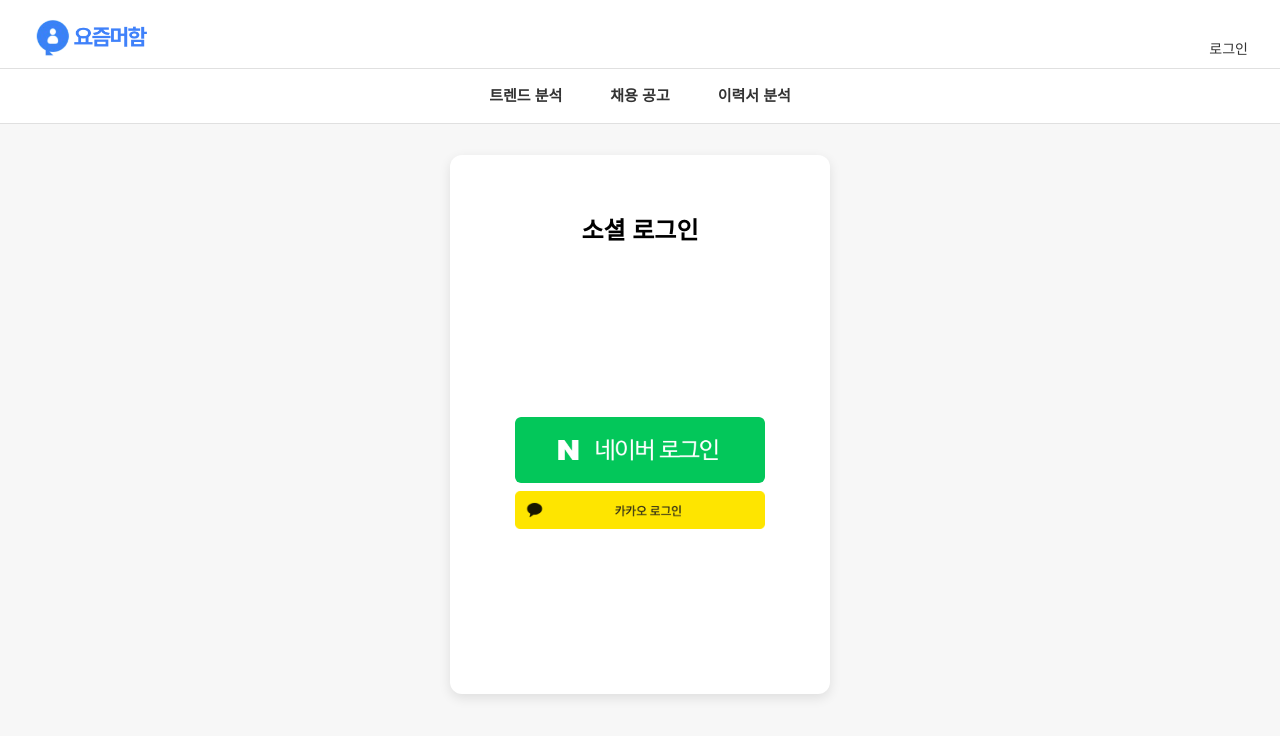
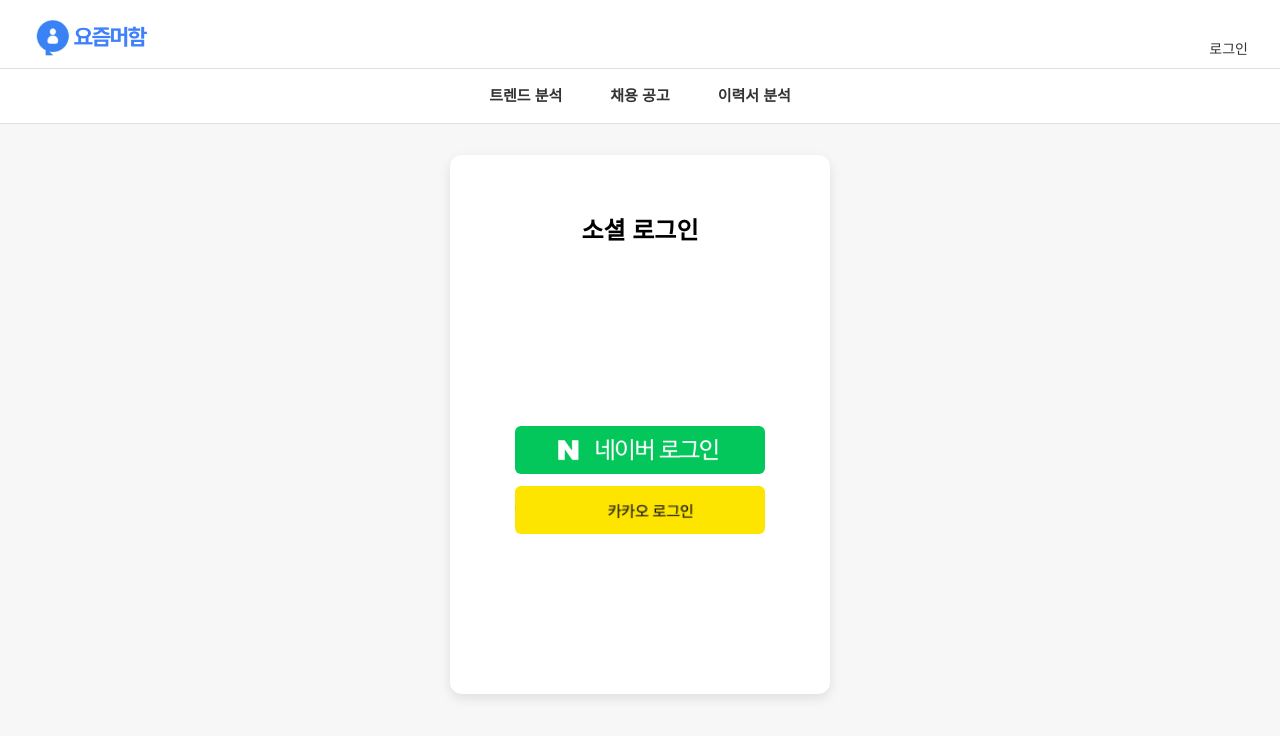
Before and after one commit to sjs4273/Job-Navigator, a React (Vite) app in the folder frontend/: page /login in a window 1280 px wide. Shown: the top 736 px of the page. Built offline with nearby package versions, Linux system fonts and the light colour scheme; no server answers; a web font is replaced by a local one.

Commit message:
feat: 로그인 UI변경

```diff
--- a/frontend/src/components/SocialLoginButton.css
+++ b/frontend/src/components/SocialLoginButton.css
@@ -1,4 +1,4 @@
-/* 로그인 박스 */
+/* ✅ 로그인 컨테이너 */
 .social-login-wrapper {
   max-width: 250px;
   margin: 100px auto;
@@ -9,39 +9,33 @@
   gap: 12px;
 }
 
-/* 공통 버튼 */
+/* ✅ 공통 버튼 스타일 */
 .social-button {
+  width: 250px;         /* 구글 버튼 기준 */
+  height: 48px;
   display: flex;
   align-items: center;
   justify-content: center;
-  gap: 8px;
-  position: relative;
-  height: 48px;
-  font-size: 14px;
-  font-weight: bold;
-  border-radius: 6px;
-  cursor: pointer;
   border: none;
   padding: 0;
   background: none;
+  border-radius: 6px;
+  overflow: hidden;     /* 이미지가 버튼 크기에 딱 맞도록 자르기 */
+  cursor: pointer;
 }
 
-/* 네이버 */
+/* ✅ 네이버 이미지 버튼 */
 .naver-img-button {
   width: 100%;
-  height: auto;
-  object-fit: contain;
-  border-radius: 6px;
+  height: 100%;
+  object-fit: cover;    /* 이미지 비율 맞춤 및 꽉 채우기 */
 }
 
-
-
-
-/* 카카오 */
+/* ✅ 카카오 이미지 버튼 */
 .kakao-img-button {
   width: 100%;
-  height: auto;
-  object-fit: contain;
+  height: 100%;
+  object-fit: cover;
 }
 
-/* 구글은 직접 렌더링되므로 별도 스타일링 필요 없음 */
+/* ✅ 구글 버튼은 SDK가 직접 렌더링하므로 별도 스타일 필요 없음 */
--- a/frontend/src/components/SocialLoginButton.jsx
+++ b/frontend/src/components/SocialLoginButton.jsx
@@ -13,11 +13,9 @@
 
   useEffect(() => {
     const queryParams = new URLSearchParams(window.location.search);
-
-    // ✅ 공통 사전 처리: 기존 유저 정보 제거
     localStorage.removeItem("userInfo");
 
-    // ✅ 네이버 로그인 처리 (인가코드 방식)
+    // 네이버
     const naverCode = queryParams.get("code");
     const naverState = queryParams.get("state");
 
@@ -30,28 +28,24 @@
         .then(async (res) => {
           if (!res.ok) {
             const error = await res.json();
-            console.error("❌ 네이버 로그인 실패:", error);
             alert("네이버 로그인 실패: " + (error.detail || "알 수 없는 오류"));
             navigate("/login");
             return;
           }
-
           const user = await res.json();
-          console.log("✅ 네이버 로그인 응답:", user);
           localStorage.setItem("access_token", user.access_token);
           localStorage.setItem("userInfo", JSON.stringify(user));
           setUserInfo(user);
           navigate("/");
         })
-        .catch((err) => {
-          console.error("❌ 네이버 로그인 네트워크 오류:", err);
+        .catch(() => {
           alert("네이버 로그인 중 네트워크 오류 발생");
           navigate("/login");
         });
       return;
     }
 
-    // ✅ 카카오 로그인 처리
+    // 카카오
     const kakaoCode = queryParams.get("code");
     if (kakaoCode && !naverState) {
       fetch(`${API_BASE_URL}/api/v1/auth/kakao-login`, {
@@ -62,28 +56,24 @@
         .then(async (res) => {
           if (!res.ok) {
             const error = await res.json();
-            console.error("❌ 카카오 로그인 실패:", error);
             alert("카카오 로그인 실패: " + (error.detail || "알 수 없는 오류"));
             navigate("/login");
             return;
           }
-
           const user = await res.json();
-          console.log("✅ 카카오 로그인 응답:", user);
           localStorage.setItem("access_token", user.access_token);
           localStorage.setItem("userInfo", JSON.stringify(user));
           setUserInfo(user);
           navigate("/");
         })
-        .catch((err) => {
-          console.error("❌ 카카오 로그인 네트워크 오류:", err);
+        .catch(() => {
           alert("카카오 로그인 중 네트워크 오류 발생");
           navigate("/login");
         });
       return;
     }
 
-    // ✅ 구글 로그인 초기화
+    // 구글
     if (window.google && GOOGLE_CLIENT_ID) {
       window.google.accounts.id.initialize({
         client_id: GOOGLE_CLIENT_ID,
@@ -94,38 +84,8 @@
         { theme: "outline", size: "large", width: "250" }
       );
     }
-
-    // ✅ 토큰 기반 로그인 유지 처리
-    const token = queryParams.get("token");
-    if (token) {
-      localStorage.setItem("access_token", token);
-      fetch(`${API_BASE_URL}/api/v1/auth/verify-token`, {
-        method: "GET",
-        headers: { Authorization: `Bearer ${token}` },
-      })
-        .then(async (res) => {
-          if (!res.ok) {
-            const error = await res.json();
-            console.error("❌ 토큰 인증 실패:", error);
-            alert("로그인 세션이 만료되었거나 유효하지 않습니다.");
-            navigate("/login");
-            return;
-          }
-
-          const user = await res.json();
-          console.log("✅ 토큰 인증 응답:", user);
-          localStorage.setItem("userInfo", JSON.stringify(user));
-          setUserInfo(user);
-          navigate("/");
-        })
-        .catch((err) => {
-          console.error("❌ 인증 요청 실패:", err);
-          navigate("/login");
-        });
-    }
   }, []);
 
-  // ✅ 구글 로그인 콜백
   const handleGoogleLogin = async (response) => {
     const id_token = response.credential;
     try {
@@ -137,31 +97,27 @@
 
       if (!res.ok) {
         const error = await res.json();
-        console.error("❌ 구글 로그인 실패:", error);
         alert("구글 로그인 실패: " + (error.detail || "알 수 없는 오류"));
         return;
       }
 
       const data = await res.json();
-      console.log("✅ 구글 로그인 응답:", data);
       localStorage.setItem("access_token", data.access_token);
       localStorage.setItem("userInfo", JSON.stringify(data));
       setUserInfo(data);
       navigate("/");
-    } catch (err) {
-      console.error("❌ 구글 로그인 네트워크 오류:", err);
+    } catch {
+      alert("구글 로그인 중 네트워크 오류 발생");
     }
   };
 
-  // ✅ 카카오 로그인 요청
   const handleKakaoLogin = () => {
     const kakaoAuthUrl = `https://kauth.kakao.com/oauth/authorize?client_id=${KAKAO_CLIENT_ID}&redirect_uri=${KAKAO_REDIRECT_URI}&response_type=code&prompt=login`;
     window.location.href = kakaoAuthUrl;
   };
 
-  // ✅ 네이버 로그인 요청
   const handleNaverLogin = () => {
-    const state = crypto.randomUUID(); // CSRF 방지용
+    const state = crypto.randomUUID();
     const redirectUri = `${window.location.origin}/login`;
     const naverAuthUrl = `https://nid.naver.com/oauth2.0/authorize?response_type=code&client_id=${NAVER_CLIENT_ID}&redirect_uri=${redirectUri}&state=${state}&auth_type=reprompt`;
     window.location.href = naverAuthUrl;
@@ -169,17 +125,14 @@
 
   return (
     <div className="social-login-wrapper">
-      {/* ✅ 구글 버튼 */}
       <div className="social-button google" style={{ padding: 0, border: "none" }}>
         <div id="google-login-btn" style={{ width: "100%" }} />
       </div>
 
-      {/* ✅ 네이버 이미지 버튼 */}
       <button className="social-button naver" onClick={handleNaverLogin}>
         <img src="/naver.png" alt="네이버 로그인" className="naver-img-button" />
       </button>
 
-      {/* ✅ 카카오 이미지 버튼 */}
       <button className="social-button kakao" onClick={handleKakaoLogin}>
         <img src="/kakao.png" alt="카카오 로그인" className="kakao-img-button" />
       </button>
```
